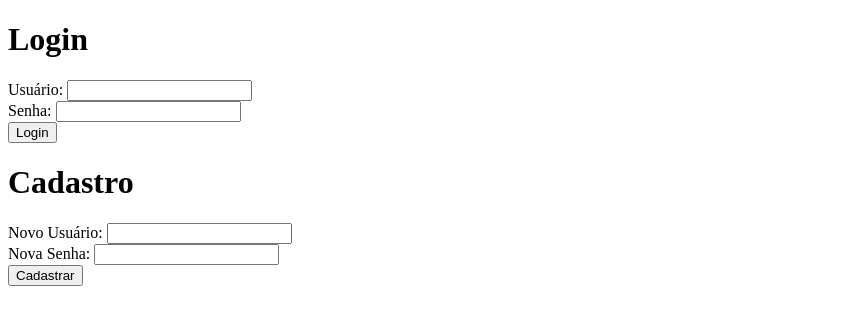
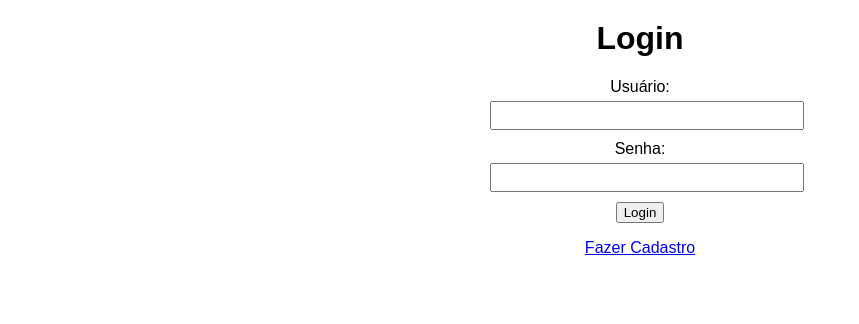
Before and after one commit to rafa-simoes22/onde-esta-minha-vida-emocional, a website: page index.html in a window 1280 px wide. Shown: the whole page, without its empty margins (0-859 px from the left). Drawn offline with Linux system fonts and the light colour scheme.

Commit message:
rotas entre os formularios de login e cadastro

```diff
--- a/index.html
+++ b/index.html
@@ -1,13 +1,43 @@
 <!DOCTYPE html>
-<html lang="pt-br">
 <head>
     <meta charset="UTF-8">
     <meta name="viewport" content="width=device-width, initial-scale=1.0">
-    <title>Onde está?</title>
+    <title>Login e Cadastro</title>
+    <style>
+        body {
+            font-family: Arial, sans-serif;
+            text-align: center;
+        }
+
+        h1 {
+            margin-top: 20px;
+        }
+
+        form {
+            display: none;
+            max-width: 300px;
+            margin: 0 auto;
+        }
+
+        label {
+            display: block;
+            margin-top: 10px;
+        }
+
+        input {
+            width: 100%;
+            padding: 5px;
+            margin-top: 5px;
+        }
+
+        button {
+            margin-top: 10px;
+        }
+    </style>
 </head>
 <body>
-    <h1>Login</h1>
-    <form id="loginForm" action="/login" method="post">
+    <form id="loginForm" action="/login" method="post" style="display: block;">
+        <h1>Login</h1>
         <label for="username">Usuário:</label>
         <input type="text" id="username" name="username" required>
         <br>
@@ -15,17 +45,30 @@
         <input type="password" id="password" name="password" required>
         <br>
         <button type="submit">Login</button>
+        <p><a href="javascript:void(0)" onclick="showSignupForm()">Fazer Cadastro</a></p>
     </form>
 
-    <h1>Cadastro</h1>
-    <form id="signupForm" action="/signup" method="post">
-        <label for="newUsername">Novo Usuário:</label>
+    <form id="signupForm" action="/signup" method="post" style="display: none;">
+        <h1>Cadastro</h1>
+        <label for="newUsername">Digite seu nome:</label>
         <input type="text" id="newUsername" name="newUsername" required>
         <br>
-        <label for="newPassword">Nova Senha:</label>
+        <label for="newPassword">Defina uma senha:</label>
         <input type="password" id="newPassword" name="newPassword" required>
         <br>
         <button type="submit">Cadastrar</button>
+        <p><a href="javascript:void(0)" onclick="showLoginForm()">Voltar para o Login</a></p>
     </form>
+
+    <script>
+        function showSignupForm() {
+            document.getElementById('loginForm').style.display = 'none';
+            document.getElementById('signupForm').style.display = 'block';
+        }
+
+        function showLoginForm() {
+            document.getElementById('signupForm').style.display = 'none';
+            document.getElementById('loginForm').style.display = 'block';
+        }
+    </script>
 </body>
-</html>
```
